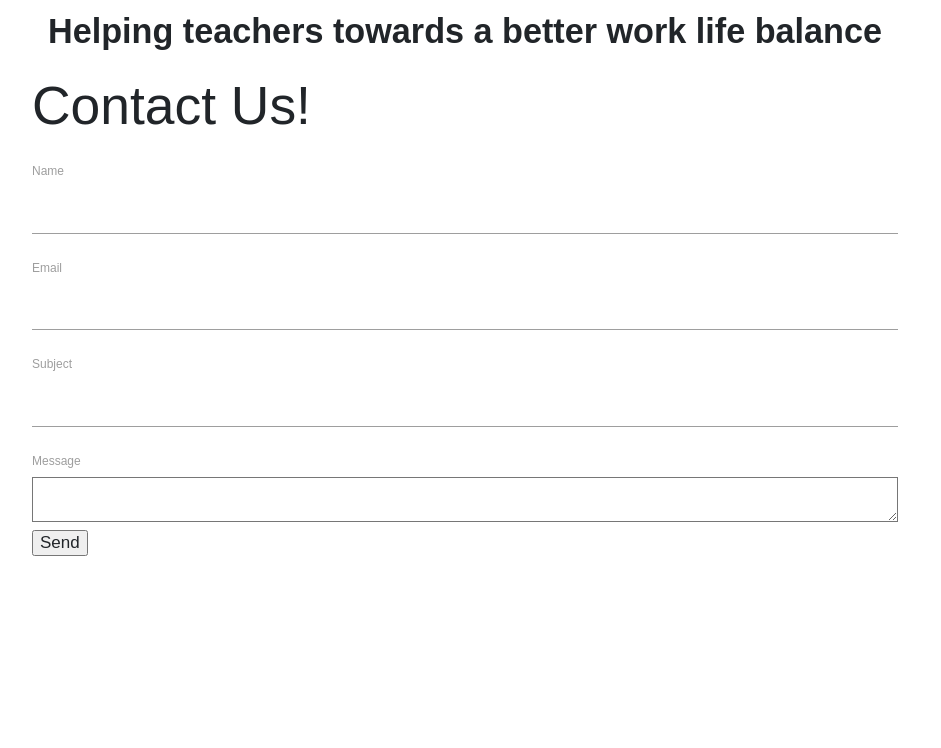
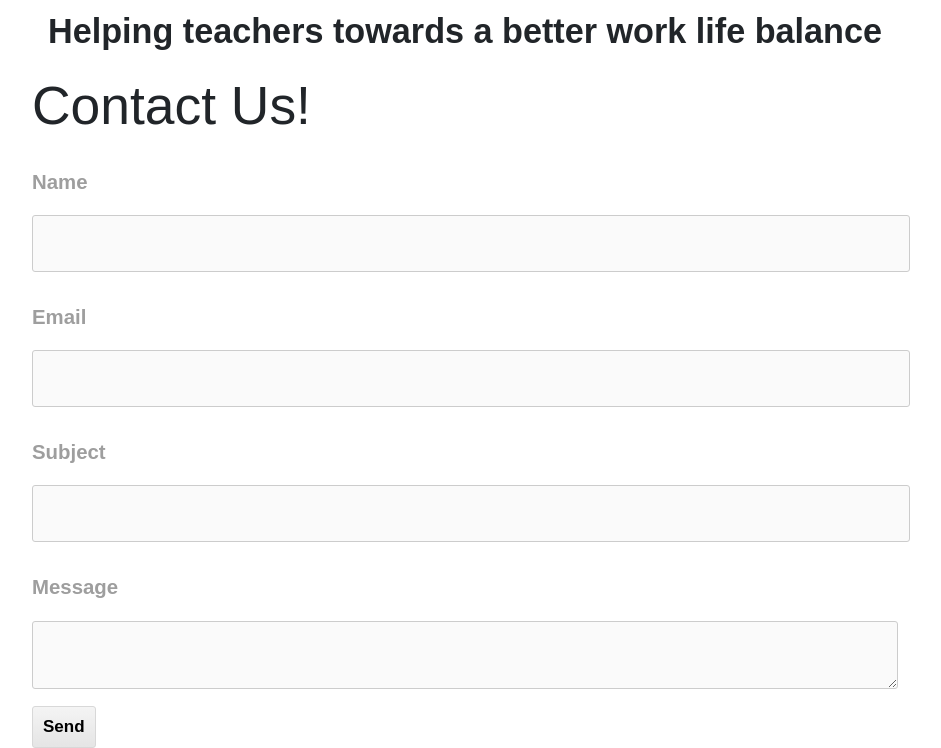
Before and after one commit to debbiect246/joined_up_teaching, a Flask app: page /contact/ in a window 1280 px wide. Shown: the part 388-1136 px from the top of the page, without its empty margins (175-1116 px from the left). Before the commit the page ends 944 px from the top, so only its background shows below. Run offline with Flask 2, Linux system fonts and the light colour scheme; some libraries are stand-ins or nearby versions.

Commit message:
styled contact page

```diff
--- a/static/styles.css
+++ b/static/styles.css
@@ -70,6 +70,71 @@ body {
   border-radius: 30px;
 }
 
+/* Contact form */
+form label {
+  font-size: 1.2em;
+  font-weight: bold;
+  display: block;
+  padding: 10px 0;
+}
+
+form input#name,
+form input#email,
+form input#subject {
+  width: 100%;
+  background-color: #fafafa;
+  -webkit-border-radius: 3px;
+     -moz-border-radius: 3px;
+          border-radius: 3px;
+  border: 1px solid #cccccc;
+  padding: 5px;
+  font-size: 1.1em;
+}
+
+form textarea#message {
+  width: 100%;
+  height: 100%;
+  background-color: #fafafa;
+  -webkit-border-radius: 3px;
+     -moz-border-radius: 3px;
+          border-radius: 3px;
+  border: 1px solid #cccccc;
+  margin-bottom: 10px;
+  padding: 5px;
+  font-size: 1.1em;
+}
+
+form input#submit {
+  display: block;
+  -webkit-border-radius: 3px;
+     -moz-border-radius: 3px;
+          border-radius: 3px;
+  border:1px solid #d8d8d8;
+  padding: 10px;
+  font-weight:bold;
+  text-align: center;
+  color: #000000;
+  background-color: #f4f4f4;
+  background-image: -webkit-gradient(linear, left top, left bottom, color-stop(0%, #f4f4f4), color-stop(100%, #e5e5e5));
+  background-image: -webkit-linear-gradient(top, #f4f4f4, #e5e5e5);
+  background-image: -moz-linear-gradient(top, #f4f4f4, #e5e5e5);
+  background-image: -ms-linear-gradient(top, #f4f4f4, #e5e5e5);
+  background-image: -o-linear-gradient(top, #f4f4f4, #e5e5e5);
+  background-image: linear-gradient(top, #f4f4f4, #e5e5e5);filter:progid:DXImageTransform.Microsoft.gradient(GradientType=0,startColorstr=#f4f4f4, endColorstr=#e5e5e5);
+}
+
+form input#submit:hover{
+  cursor: pointer;
+  border:1px solid #c1c1c1;
+  background-color: #dbdbdb;
+  background-image: -webkit-gradient(linear, left top, left bottom, color-stop(0%,#dbdbdb), color-stop(100%, #cccccc));
+  background-image: -webkit-linear-gradient(top, #dbdbdb, #cccccc);
+  background-image: -moz-linear-gradient(top, #dbdbdb, #cccccc);
+  background-image: -ms-linear-gradient(top, #dbdbdb, #cccccc);
+  background-image: -o-linear-gradient(top, #dbdbdb, #cccccc);
+  background-image: linear-gradient(top, #dbdbdb, #cccccc);filter:progid:DXImageTransform.Microsoft.gradient(GradientType=0,startColorstr=#dbdbdb, endColorstr=#cccccc);
+}
+
 
 /*Bootstrap 4 breakpoints */
 /* Small devices (landscape phones, 544px and up) */
```
